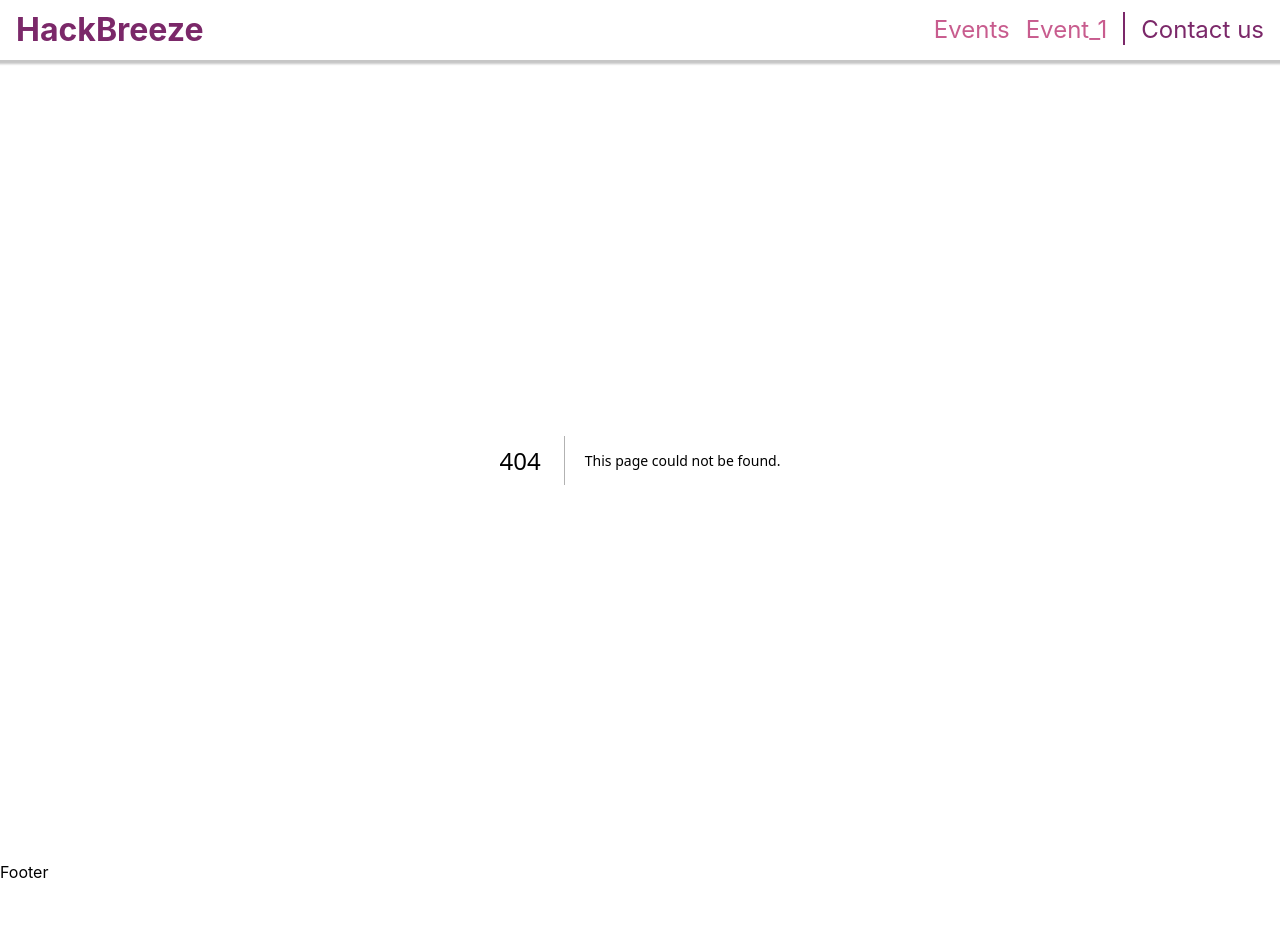
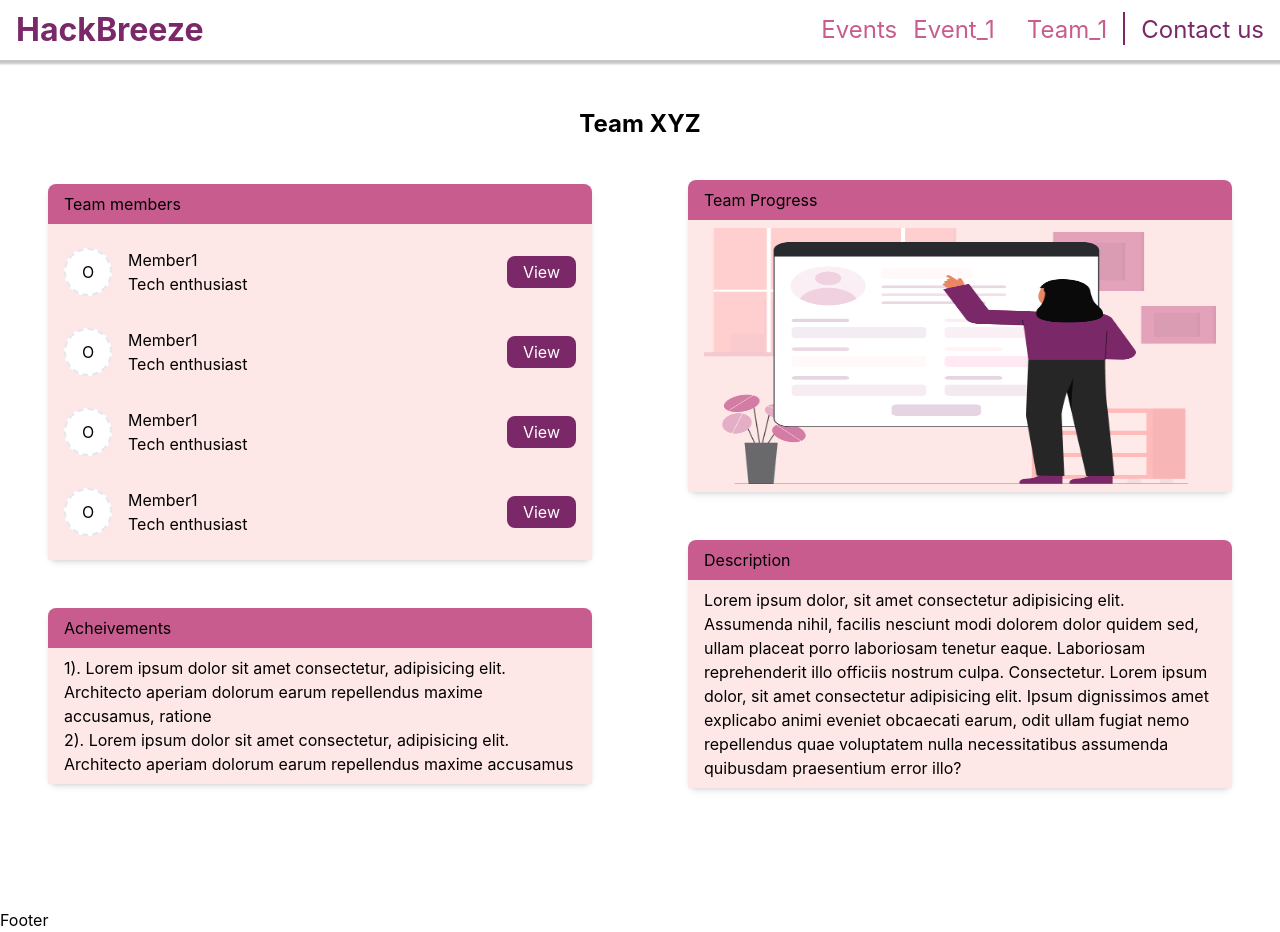
Before and after one commit to deepak2002139/Hackbreeze-1, a Next.js app in the folder hackbreeze/: page /team in a window 1280 px wide. Before the commit this address had no page. Before the commit the page ends 884 px from the top, so only its background shows below. Built offline with nearby package versions, Linux system fonts and the light colour scheme.

Commit message:
add teamprofile page

```diff
--- /dev/null
+++ b/hackbreeze/components/Team/Member.jsx
@@ -0,0 +1,23 @@
+import React from "react";
+
+const Member = ({ name = "Member1", description = "Tech enthusiast" }) => {
+  return (
+    <div className="py-4 flex items-center">
+      <div className="flex-1 flex items-center">
+        <div className="w-12 h-12 rounded-full border-dashed border-2 bg-white flex items-center justify-center">
+          O
+        </div>
+        <div className="flex flex-col">
+          <div className="ml-4">{name}</div>
+          <div className="ml-4">{description}</div>
+        </div>
+      </div>
+
+      <button className="bg-[#7B2869] rounded-lg text-white hover:scale-105 transition-all py-1 px-4">
+        View
+      </button>
+    </div>
+  );
+};
+
+export default Member;
--- /dev/null
+++ b/hackbreeze/components/Team/TeamBox.jsx
@@ -0,0 +1,12 @@
+import React from "react";
+
+const TeamBox = ({ title, children }) => {
+  return (
+    <div className="rounded-lg shadow-md hover:scale-105 transition-all">
+      <div className="bg-[#C85C8E] py-2 px-4 rounded-t-lg">{title}</div>
+      <div className="bg-[#FEE7E7] px-4 py-2">{children}</div>
+    </div>
+  );
+};
+
+export default TeamBox;
--- a/hackbreeze/components/UI/Navbar.jsx
+++ b/hackbreeze/components/UI/Navbar.jsx
@@ -21,6 +21,11 @@ const Navbar = () => {
               Event_1
             </Link>
           </li>
+          <li className={classes.nav_item}>
+            <Link href="/team" className={classes.nav_link}>
+              Team_1
+            </Link>
+          </li>
           <div className={classes.vl}>
             <li className={classes.nav_item}>
               <Link href="/about" className={classes.nav_link1}>
--- /dev/null
+++ b/hackbreeze/pages/team.js
@@ -0,0 +1,57 @@
+import React from "react";
+import TeamBox from "../components/Team/TeamBox";
+import Image from "next/image";
+import Member from "../components/Team/Member";
+
+const TeamPage = () => {
+  return (
+    <div className="my-12">
+      <h1 className="text-center font-bold text-2xl my-4">Team XYZ</h1>
+      <div className="flex flex-col md:flex-row justify-around items-center w-full">
+        <div className="flex flex-col items-center justify-between h-full w-full md:w-1/2">
+          <div className="my-6 w-full px-12">
+            <TeamBox title={"Team members"}>
+              <Member />
+              <Member />
+              <Member />
+              <Member />
+            </TeamBox>
+          </div>
+          <div className="my-6 w-full px-12">
+            <TeamBox title={"Acheivements"}>
+              {" "}
+              1). Lorem ipsum dolor sit amet consectetur, adipisicing elit.
+              Architecto aperiam dolorum earum repellendus maxime accusamus,
+              ratione <br /> 2). Lorem ipsum dolor sit amet consectetur,
+              adipisicing elit. Architecto aperiam dolorum earum repellendus
+              maxime accusamus
+            </TeamBox>
+          </div>
+        </div>
+        <div className="flex flex-col items-center justify-between h-full w-full md:w-1/2">
+          <div className="my-6 w-full px-12">
+            <TeamBox title={"Team Progress"}>
+              <div className="h-40 md:h-64 relative">
+                <Image src={"/static/Form.png"} fill={true} alt="Chart" />
+              </div>
+            </TeamBox>
+          </div>
+          <div className="my-6 w-full px-12">
+            <TeamBox title={"Description"}>
+              Lorem ipsum dolor, sit amet consectetur adipisicing elit.
+              Assumenda nihil, facilis nesciunt modi dolorem dolor quidem sed,
+              ullam placeat porro laboriosam tenetur eaque. Laboriosam
+              reprehenderit illo officiis nostrum culpa. Consectetur. Lorem
+              ipsum dolor, sit amet consectetur adipisicing elit. Ipsum
+              dignissimos amet explicabo animi eveniet obcaecati earum, odit
+              ullam fugiat nemo repellendus quae voluptatem nulla necessitatibus
+              assumenda quibusdam praesentium error illo?
+            </TeamBox>
+          </div>
+        </div>
+      </div>
+    </div>
+  );
+};
+
+export default TeamPage;
```
